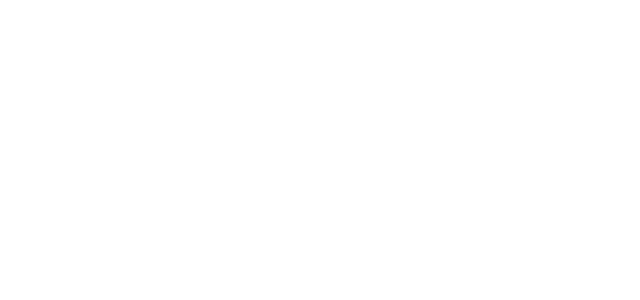
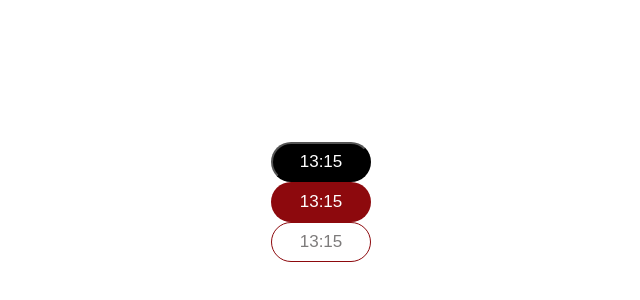
Before and after one commit to UniverseArc/Movie-Sharing, a React (Vite) app: page / in a window 1280 px wide. Shown: the part 198-498 px from the top of the page, without its empty margins (319-959 px from the left). Built offline with nearby package versions, Linux system fonts and the light colour scheme.

Commit message:
feature: TimeBar ready

```diff
--- a/package.json
+++ b/package.json
@@ -21,6 +21,7 @@
     "@typescript-eslint/parser": "^6.21.0",
     "@vitejs/plugin-react": "^4.2.1",
     "axios": "^1.6.7",
+    "clsx": "^2.1.0",
     "eslint": "^8.56.0",
     "eslint-plugin-react-hooks": "^4.6.0",
     "eslint-plugin-react-refresh": "^0.4.5",
--- a/src/App.tsx
+++ b/src/App.tsx
@@ -1,10 +1,14 @@
 import './App.css'
+import TimeBar from './components/TimeBar/TimeBarVariants/TimeBar'
+import { TimeBarsVariant } from './components/TimeBar/TimeBarVariants/types/TimeBars.types'
 
 function App() {
 
   return (
     <div>
-
+      <TimeBar variant={TimeBarsVariant.primary} time={{hours: 13, minutes: 15}}/>
+      <TimeBar variant={TimeBarsVariant.fullfiledRed} time={{hours: 13, minutes: 15}}/>
+      <TimeBar variant={TimeBarsVariant.outlinedRed} time={{hours: 13, minutes: 15}}/>
     </div>
   )
 }
--- /dev/null
+++ b/src/components/TimeBar/TimeBarVariants/TimeBar.tsx
@@ -0,0 +1,21 @@
+
+import { FC } from "react";
+import s from "./TimeBars.module.css"
+import { ITimeBarProps, TimeBarsVariant } from "./types/TimeBars.types";
+import { clsx } from 'clsx';
+
+const TimeBar: FC<ITimeBarProps> = ({ variant, time }) => {
+
+    return (
+        <button className={
+            clsx(
+                s.timeBarButton,
+                variant === TimeBarsVariant.primary ? s.gray : "",
+                variant === TimeBarsVariant.fullfiledRed ? s.red : "",
+                variant === TimeBarsVariant.outlinedRed ? s.redOutlined : ""
+            )
+        }>{time?.hours}:{time?.minutes}</button>
+    )
+}
+
+export default TimeBar;
--- /dev/null
+++ b/src/components/TimeBar/TimeBarVariants/TimeBars.module.css
@@ -0,0 +1,22 @@
+.timeBarButton{
+    width: 100px;
+    height: 40px;
+    border-radius: 20px;
+    font-size: 17px;
+    color: white;
+}
+
+.red {
+    background-color: #8D090D;
+    border: #8D090D;
+}
+
+.gray {
+    background-color: black;
+}
+
+.redOutlined {
+    background-color: white;
+    color: #7d7b7b;
+    border: 1px solid #8D090D;
+}
```
Also changed, not shown: src/components/TimeBar/TimeBarVariants/TimeBarGray.tsx (deleted, +0 -10 lines), src/components/TimeBar/TimeBarVariants/TimeBarRed.tsx (deleted), src/components/TimeBar/TimeBarVariants/TimeBarRedOutlined.tsx (deleted), 1 other file (tests, documents, lock files or other folders).
